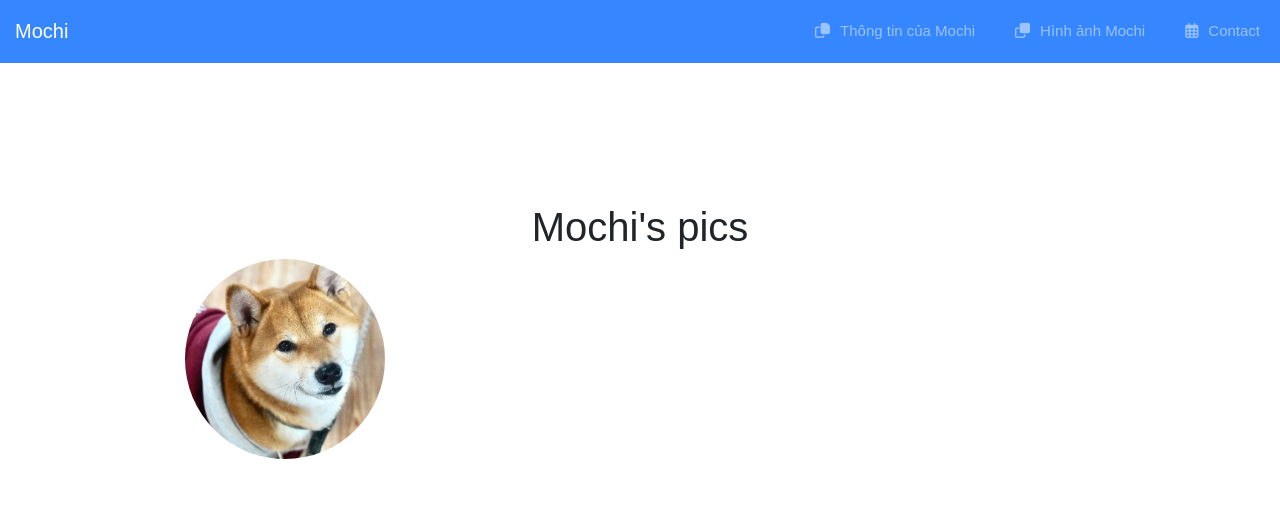
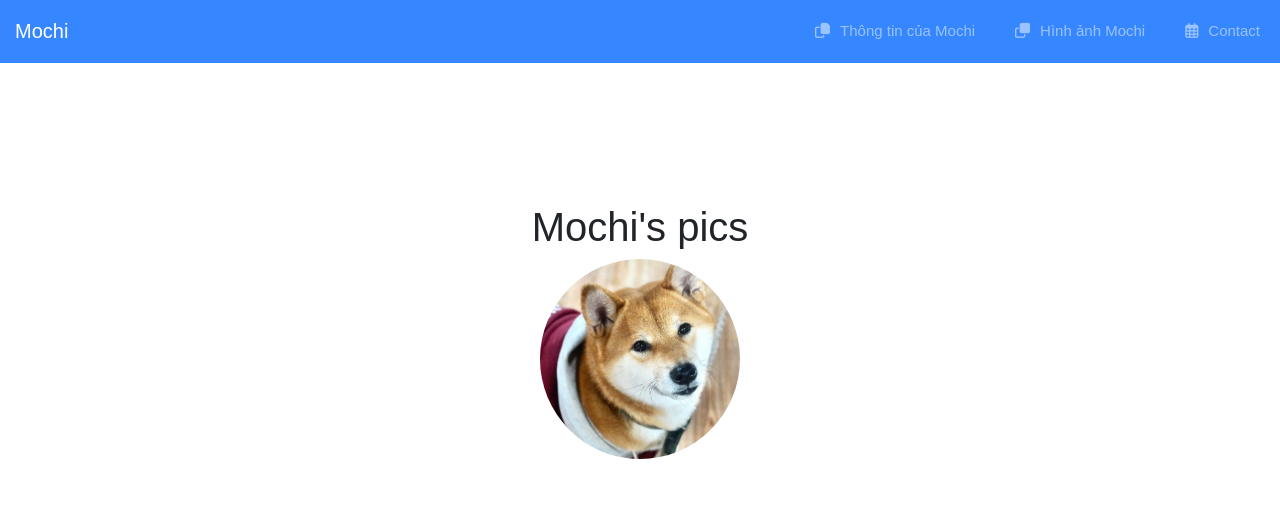
Before and after one commit to tuankien03/mochi_and_friends, a plain HTML site: page hinh_anh_mochi.html in a window 1280 px wide. Shown: the top 509 px of the page. Drawn offline with nearby package versions, Linux system fonts and the light colour scheme.

Commit message:
completed

```diff
--- a/hinh_anh_mochi.html
+++ b/hinh_anh_mochi.html
@@ -44,9 +44,10 @@
 </header>
 <main class="container">
     <!-- viết nội dung về mochi và thay hình ảnh tại đây -->
+
     <div class="hinhanhmochi">
         <h1>Mochi's pics</h1>
-        <img class="profile" src="./image/mochi.jpg" alt="cat profile">
+        <img class="profile" src="./image/mochi.jpg" alt="cat profile" style="margin: 0 auto; display:block">
         <div class="hinhanhchimo">
             <img src="./image/mochi1.jpg" alt="anh1">
             <img src="./image/mochi2.jpg" alt="anh2">
--- a/mochipic.css
+++ b/mochipic.css
@@ -17,7 +17,4 @@
 
 .hinhanhmochi {
 margin: 100px;
-
-
-
 }
```
Also changed, not shown: contact.html (+2 -2 lines).
